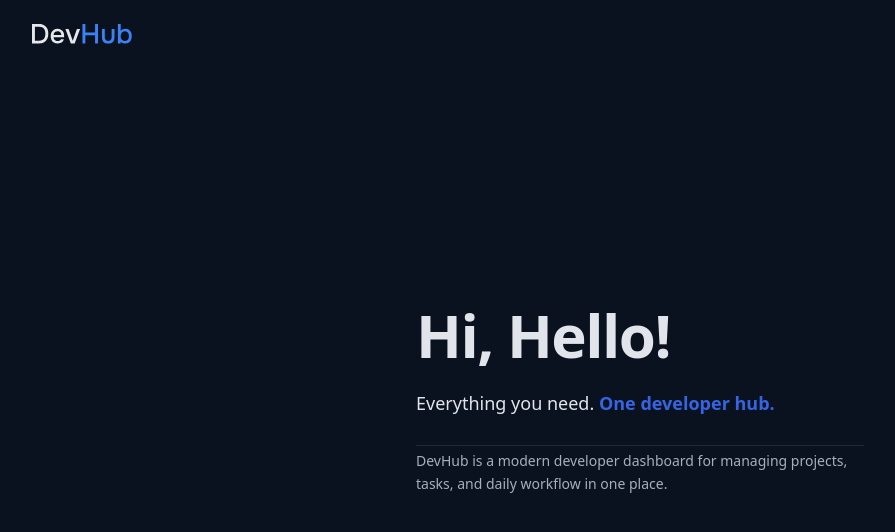
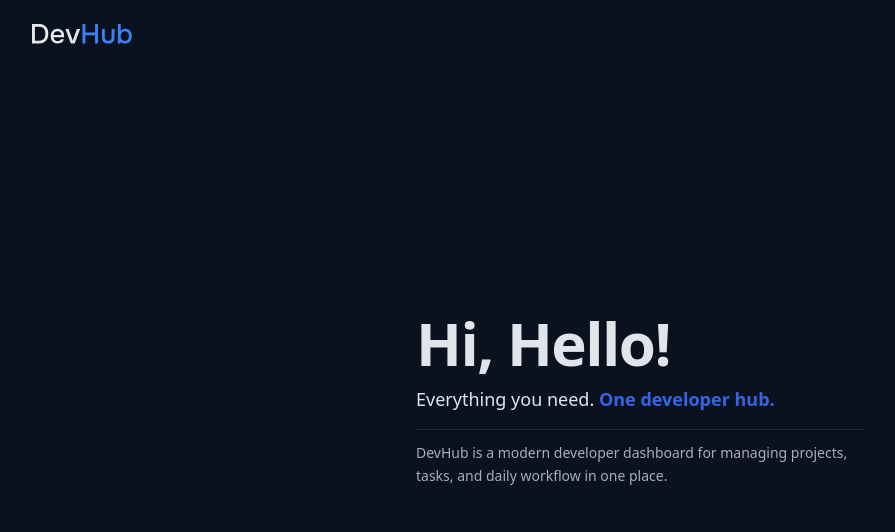
Before and after one commit to LucaMimmo05/devhub-fe, a React (Vite) app: page /auth in a window 1280 px wide. Shown: the top 532 px of the page, without its empty margins (0-895 px from the left). Built offline with nearby package versions, Linux system fonts and the light colour scheme; no server answers.

Commit message:
feat: Adjust spacing and layout in AuthHero component for improved readability

```diff
--- a/src/pages/Authentication/AuthHero.tsx
+++ b/src/pages/Authentication/AuthHero.tsx
@@ -1,7 +1,7 @@
 import { Separator } from "@/components/ui/separator"
 const AuthHero = () => {
   return (
-     <div className="space-y-6 hidden md:flex flex-col max-w-md ">
+     <div className="space-y-3 hidden md:flex flex-col max-w-md ">
 
       <h1 className="text-6xl font-semibold tracking-tight">
         Hi, Hello!
@@ -12,9 +12,9 @@ const AuthHero = () => {
         <span className="text-primary font-semibold"> One developer hub.</span>
       </p>
 
-      <Separator className="w-full" />
+      <Separator className="w-full mb-3" />
 
-      <p className="xl:max-w-md text-sm leading-relaxed text-muted-foreground">
+      <p className=" xl:max-w-md text-sm leading-relaxed text-muted-foreground">
         DevHub is a modern developer dashboard for managing projects,
         tasks, and daily workflow in one place.
       </p>
```
